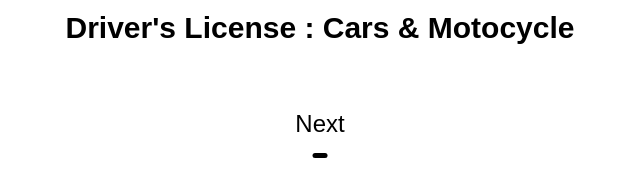
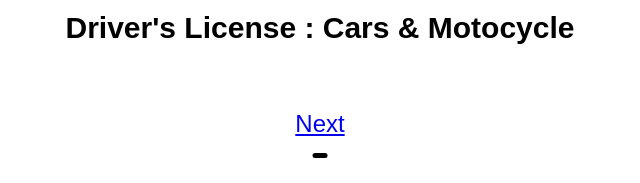
Before and after one commit to NineOme02/27website, a plain HTML site: page index.html in a window 1280 px wide. Shown: the part 1144-1327 px from the top of the page, 320-960 px from the left. Drawn offline with Linux system fonts and the light colour scheme; a web font is replaced by a local one.

Commit message:
27website

```diff
--- a/css/main.css
+++ b/css/main.css
@@ -3,6 +3,7 @@
 }
 
 body {
+  width: 80%;
   font-size: 14px;
 }
 
--- a/index.html
+++ b/index.html
@@ -38,7 +38,7 @@
     <h2>Marital Status : Single</h2>
     <h2>Driver's License : Cars & Motocycle</h2>
 
-    <center><button class="btn-1" href="home.html" ><a>Next</a></button></center>
+    <center><a href="home.html"><button class="btn-1">Next</a></button></center>
 
 
 
```
Also changed, not shown: home.html (+3 -0 lines).
